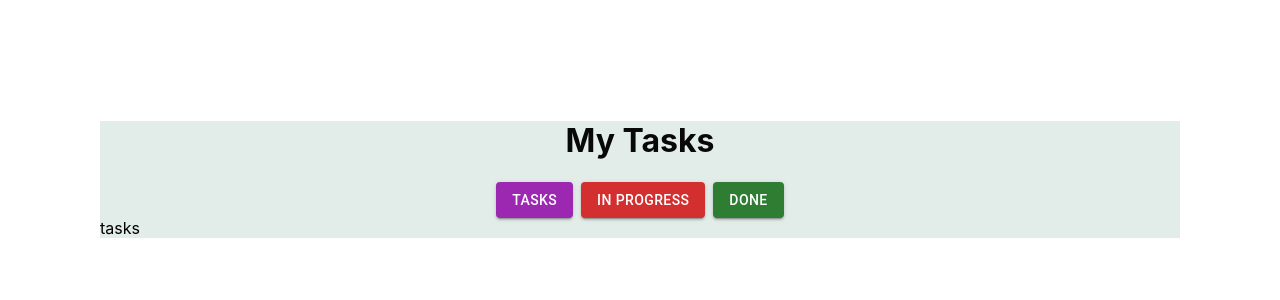
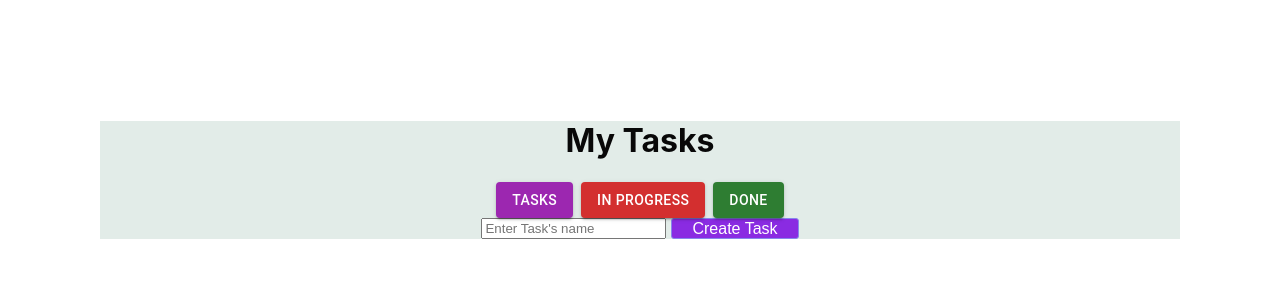
Before and after one commit to samirfandi/TaskList, a React (Create React App) app: page / in a window 1280 px wide. Shown: the top 300 px of the page. Built offline with nearby package versions, Linux system fonts and the light colour scheme.

Commit message:
Building UI of the application

```diff
--- a/src/App.js
+++ b/src/App.js
@@ -1,14 +1,21 @@
+import AddTask from "./AddTask";
 import "./App.css";
 import Header from "./Header";
+import Task from "./Task";
 
 function App() {
   return (
     <div className="App">
       <div className="all">
         <Header />
-        <div>tasks</div>
+        <div>
+          <Task />
+          <Task />
+          <Task />
+          <Task />
+        </div>
+        <AddTask />
       </div>
-
     </div>
   );
 }
```
